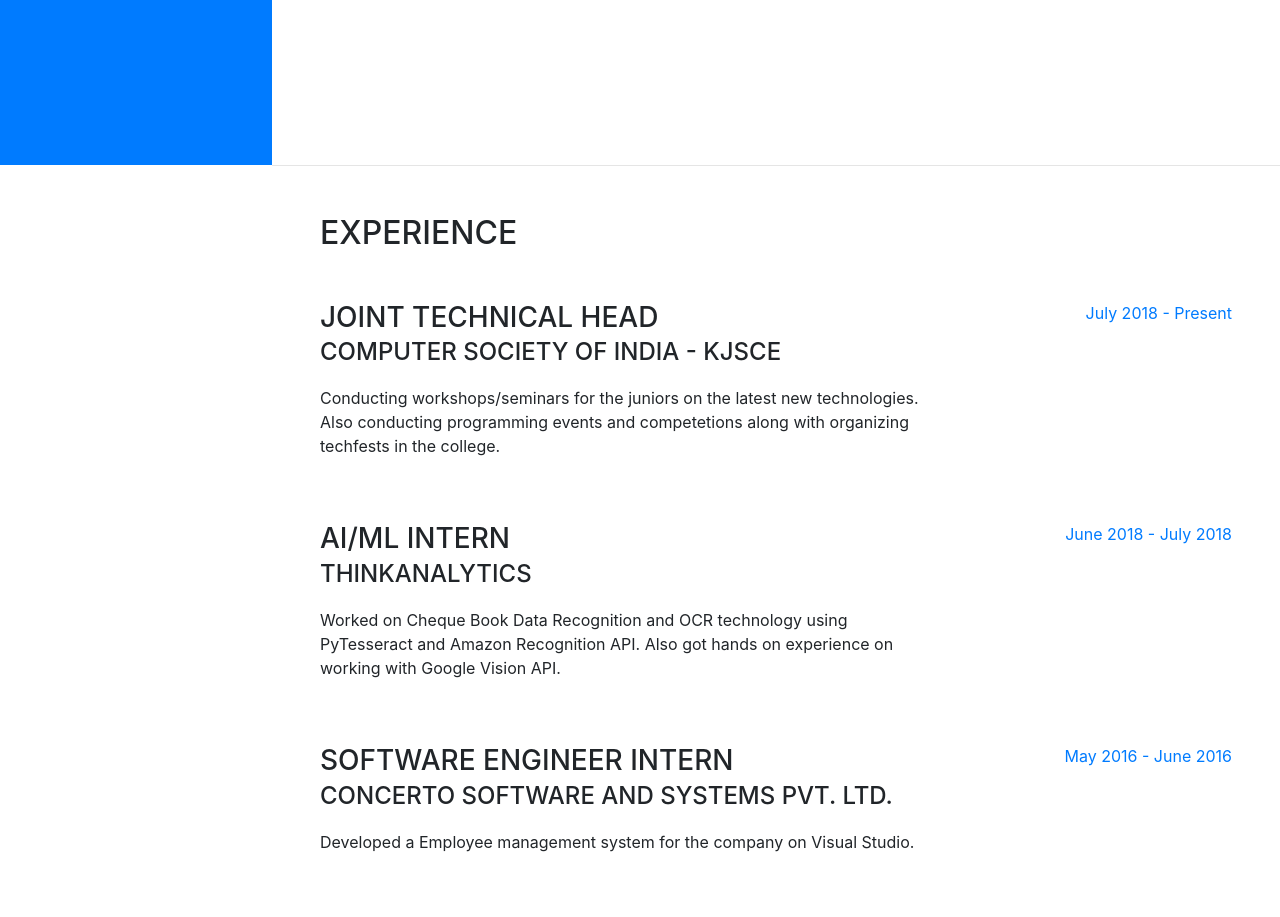
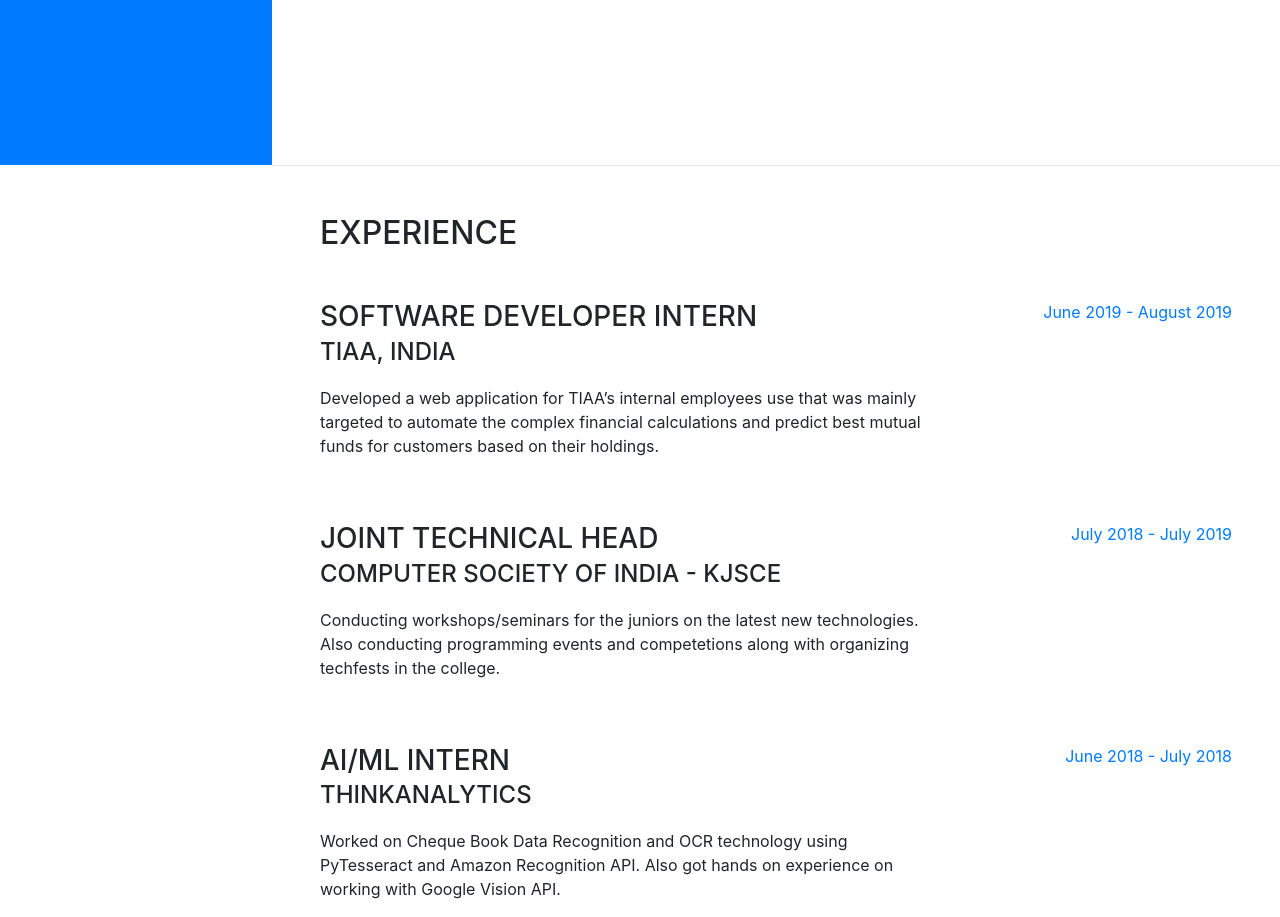
Before and after one commit to itanish/itanish.github.io, a website with bundled scripts: page index.html in a window 1280 px wide. Shown: the part 635-1552 px from the top of the page. Built offline with nearby package versions, Linux system fonts and the light colour scheme; a web font is replaced by a local one.

Commit message:
Updated Internships and GPA

```diff
--- a/index.html
+++ b/index.html
@@ -56,9 +56,9 @@
           <li class="nav-item">
             <a class="nav-link js-scroll-trigger" href="#awards">Awards</a>
           </li>
-          <li class="nav-item">
+<!--           <li class="nav-item">
             <a class="nav-link js-scroll-trigger" href="/blog">Blog</a>
-          </li>
+          </li> -->
         </ul>
       </div>
     </nav>
@@ -99,12 +99,24 @@
 
           <div class="resume-item d-flex flex-column flex-md-row mb-5">
             <div class="resume-content mr-auto">
+              <h3 class="mb-0">Software Developer Intern</h3>
+              <div class="subheading mb-3">TIAA, India</div>
+              <p>Developed a web application for TIAA’s internal employees use that was mainly targeted to automate the complex financial
+calculations and predict best mutual funds for customers based on their holdings.</p>
+            </div>
+            <div class="resume-date text-md-right">
+              <span class="text-primary">June 2019 - August 2019</span>
+            </div>
+          </div>
+
+          <div class="resume-item d-flex flex-column flex-md-row mb-5">
+            <div class="resume-content mr-auto">
               <h3 class="mb-0">Joint Technical Head</h3>
               <div class="subheading mb-3">Computer Society of India - KJSCE</div>
               <p>Conducting workshops/seminars for the juniors on the latest new technologies. Also conducting programming events and competetions along with organizing techfests in the college.</p>
             </div>
             <div class="resume-date text-md-right">
-              <span class="text-primary">July 2018 - Present</span>
+              <span class="text-primary">July 2018 - July 2019</span>
             </div>
           </div>
 
@@ -145,7 +157,7 @@
               <h3 class="mb-0">K.J. Somaiya College of Engineering</h3>
               <div class="subheading mb-3">Bachelor of Technology</div>
               <div>Computer Science</div>
-              <p>CGPA: 9.16</p>
+              <p>CGPA: 9.08</p>
             </div>
             <div class="resume-date text-md-right">
               <span class="text-primary">July 2017 - Present</span>
```
